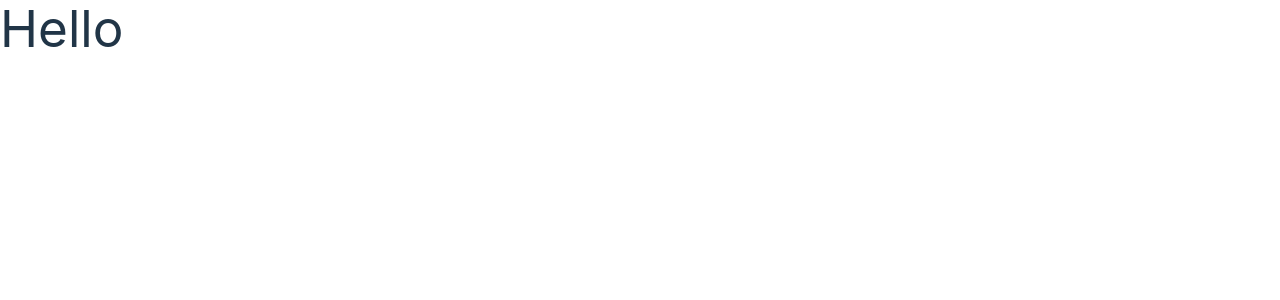
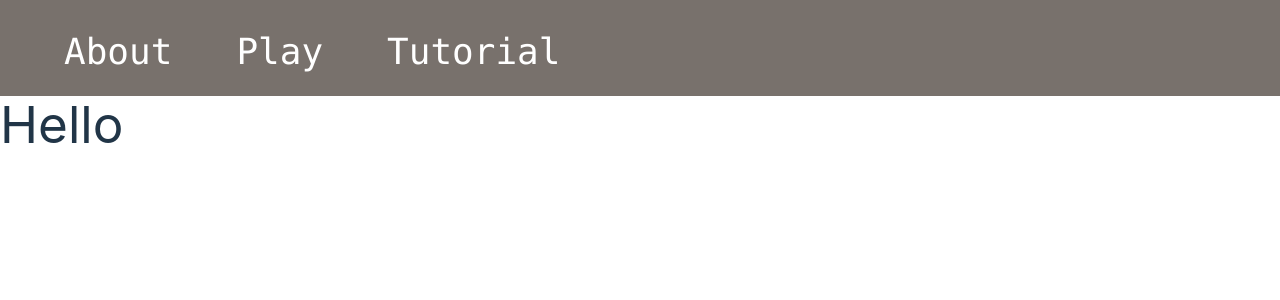
Before and after one commit to kellyrdeng/scholastic-sweeper, a React (Vite) app in the folder client/: page /grid in a window 1280 px wide. Shown: the top 300 px of the page. Built offline with nearby package versions, Linux system fonts and the light colour scheme.

Commit message:
makeshift nav & header

```diff
--- a/client/src/App.jsx
+++ b/client/src/App.jsx
@@ -1,11 +1,13 @@
 import React from "react";
 import { BrowserRouter, Routes, Route } from "react-router-dom";
 import Grid from "./components/Grid";
+import Header from "./components/Header";
 
 export default function App() {
 	return (
 		<div className="h-screen w-full text-base">
-			<BrowserRouter>
+			<Header/>
+      <BrowserRouter>
 				<Routes>
 					<Route path="/grid" element={<Grid />} />
 				</Routes>
--- /dev/null
+++ b/client/src/components/Header.jsx
@@ -0,0 +1,16 @@
+import React from 'react'
+
+export default function Header() {
+  return (
+    <div id="main_header" className="bg-stone-500 w-screen h-24">
+        <nav id = "nav-set">
+            <a className="ps-8 h-screen" img src="schol_logo.png"></a>
+            <a class="font-mono p-8 text-4xl" href="">About</a>
+            <a class="font-mono p-8 text-4xl" href="">Play</a>
+            <a class="font-mono p-8 text-4xl" href="">Tutorial</a>
+        </nav>
+
+    </div>
+
+  )
+}
--- a/client/src/index.css
+++ b/client/src/index.css
@@ -3,7 +3,7 @@
 @tailwind utilities;
 
 :root {
-  font-family: Inter, system-ui, Avenir, Helvetica, Arial, sans-serif;
+  font-family: Inter, system-ui, Avenir, Helvetica, Arial, sans-serif, Merriweather;
   line-height: 1.5;
   font-weight: 400;
 
@@ -20,7 +20,7 @@
 
 a {
   font-weight: 500;
-  color: #646cff;
+  color: #ffffff;
   text-decoration: inherit;
 }
 a:hover {
@@ -59,6 +59,17 @@ button:focus-visible {
   outline: 4px auto -webkit-focus-ring-color;
 }
 
+#main_header {
+    display: flex;
+    flex-direction: column;
+}
+
+#main_header nav {
+  display: flex;
+  flex-direction: row;
+  justify-content: start;
+}
+
 @media (prefers-color-scheme: light) {
   :root {
     color: #213547;
```
Also changed, not shown: client/src/assets/imgs/flaglogo.png (added), client/src/assets/imgs/schol-logo.png (added).
